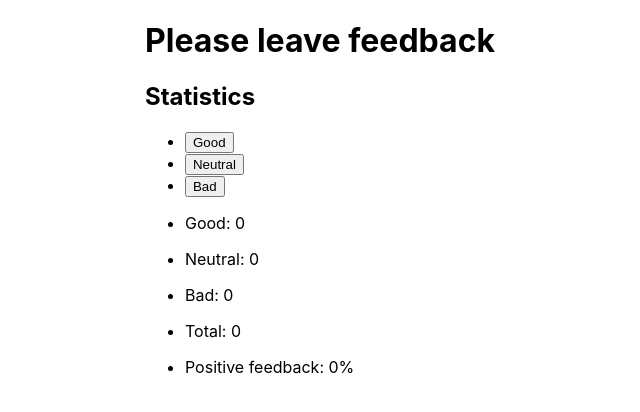
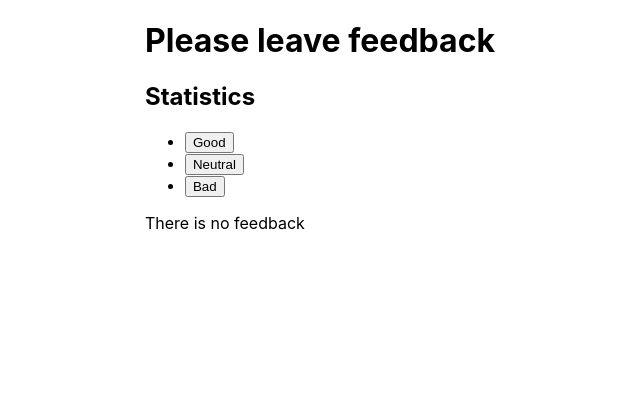
Before and after one commit to IhorKaren/goit-react-hw-02-feedback, a React (Create React App) app: page / in a window 1280 px wide. Shown: the top 412 px of the page, without its empty margins (320-960 px from the left). Built offline with nearby package versions, Linux system fonts and the light colour scheme.

Commit message:
everything is working

```diff
--- a/src/components/App.jsx
+++ b/src/components/App.jsx
@@ -3,6 +3,7 @@
 import Section from './Section/Section';
 import FeedbackOptions from './FeedbackOptions/FeedbackOptions';
 import Statistics from './Statistics/Statistics';
+import Notification from './Notification/Notification';
 
 export class App extends Component {
   state = {
@@ -36,8 +37,12 @@
           <h1>Please leave feedback</h1>
           <Section title="Statistics">
             <FeedbackOptions
+              options="this.state"
               onLeaveFeedback={this.hadleAddFeedback}
             ></FeedbackOptions>
+            {this.countTotalFeedback() === 0 ? (
+              <Notification message="There is no feedback"></Notification>
+            ) : (
               <Statistics
                 good={this.state.good}
                 neutral={this.state.neutral}
@@ -45,6 +50,7 @@
                 total={this.countTotalFeedback}
                 positivePercentage={this.countPositiveFeedbackPercentage}
               ></Statistics>
+            )}
           </Section>
         </div>
       </Container>
--- a/src/components/FeedbackOptions/FeedbackOptions.jsx
+++ b/src/components/FeedbackOptions/FeedbackOptions.jsx
@@ -1,4 +1,4 @@
-const FeedbackOptions = ({options, onLeaveFeedback}) => {
+const FeedbackOptions = ({ options, onLeaveFeedback }) => {
   return (
     <ul>
       <li>
--- /dev/null
+++ b/src/components/Notification/Notification.jsx
@@ -0,0 +1,5 @@
+const Notification = ({ message }) => {
+  return <p>{message}</p>;
+};
+
+export default Notification;
```
Lines whose indentation alone changed are shown as unchanged.
